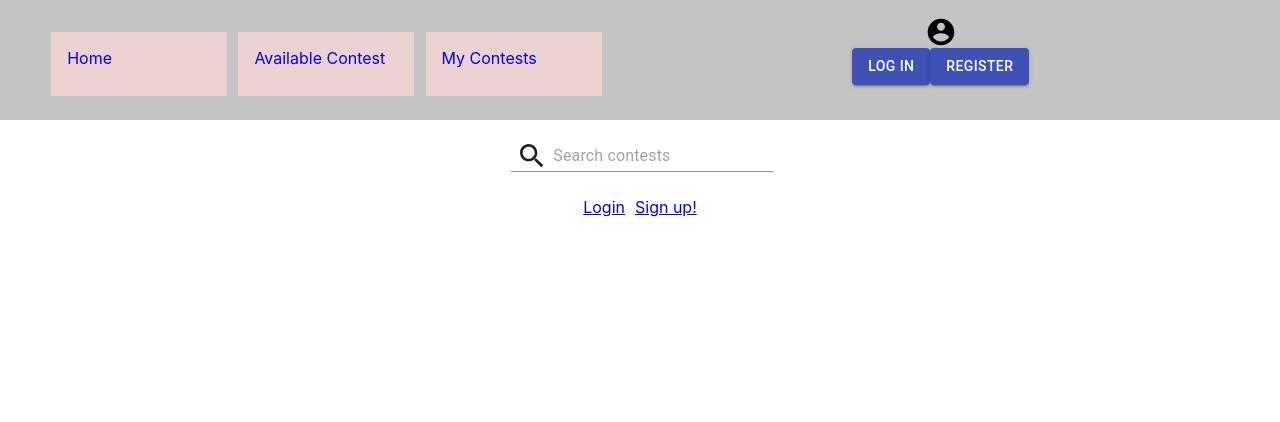
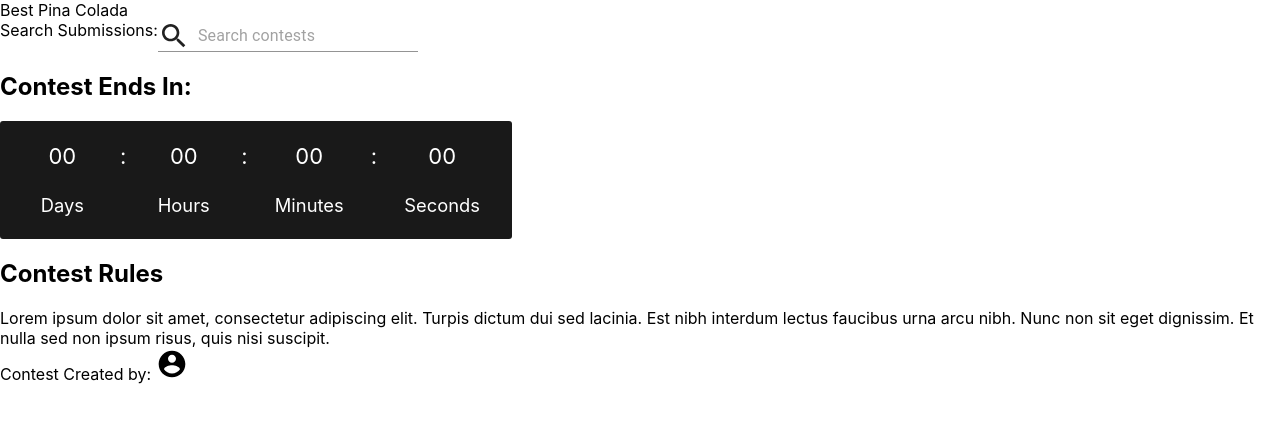
Before and after one commit to GA-hackathon/friendly-competition, a React (Create React App) app in the folder client/: page /contest/1 in a window 1280 px wide. Shown: the top 422 px of the page. Built offline with nearby package versions, Linux system fonts and the light colour scheme.

Commit message:
start count down timer

```diff
--- a/client/src/App.jsx
+++ b/client/src/App.jsx
@@ -4,6 +4,7 @@ import Home from "./screens/main/Home/Home";
 import Login from "./screens/auth/Login/Login";
 import Register from "./screens/auth/Register/Register";
 import ContestCreate from "./screens/ContestScreens/ContestCreate/ContestCreate.jsx";
+import ContestPage from './screens/ContestScreens/ContestPage/ContestPage'
 import { useStateValue } from "./providers/CurrentUserProvider";
 import { useHistory } from "react-router-dom";
 import { useEffect } from "react";
@@ -31,6 +32,7 @@ function App() {
       <Route path="/login" component={Login} />
       <Route path="/register" component={Register} />
       <Route path="/create-contest" component={ContestCreate} />
+      <Route path="/contest/:id" component={ContestPage} />
       <Route path="/" component={Home} />
     </Switch>
   );
--- a/client/src/components/Form/Search.jsx
+++ b/client/src/components/Form/Search.jsx
@@ -13,7 +13,7 @@ let Div = styled.div`
 `;
 function Search({ search, setSearch }) {
   return (
-    <Div>
+    <>
       <FormControl>
         <Input
           value={search}
@@ -31,7 +31,7 @@ function Search({ search, setSearch }) {
           }
         />
       </FormControl>
-    </Div>
+    </>
   );
 }
 
--- /dev/null
+++ b/client/src/screens/ContestScreens/ContestPage/ContestPage.css
@@ -0,0 +1,14 @@
+.timer{
+    background: rgb(0,0,0, 0.9);
+    color: white;
+    font-size: 22px;
+    display: grid;
+    grid-template-columns: repeat(7, 1fr);
+    text-align: center;
+    border-radius: 3px;
+    padding: 0rem 2rem;
+}
+
+.timer-container{
+ width: 40%;
+}
--- /dev/null
+++ b/client/src/screens/ContestScreens/ContestPage/ContestPage.jsx
@@ -0,0 +1,92 @@
+import React, { Fragment, useState, useRef, useEffect } from 'react';
+import Search from '../../../components/Form/Search';
+import { useStateValue } from "../../../providers/CurrentUserProvider";
+import AccountCircleIcon from "@material-ui/icons/AccountCircle";
+import './ContestPage.css'
+
+
+function ContestPage() {
+    const [{ currentUser }, dispatch] = useStateValue();
+    const [timerDays, setTimerDays] = useState('00');
+    const [timerHours, setTimerHours] = useState('00');
+    const [timerMinutes, setTimerMinutes] = useState('00');
+    const [timerSeconds, setTimerSeconds] = useState('00');
+
+    let interval = useRef()
+
+    const startTimer = () => {
+        const countdownDate = new Date('May 30, 2020 00:00:00').getTime();
+
+        interval = setInterval(() => {
+            const now = new Date().getTime();
+            const difference = countdownDate - now;
+
+            const days = Math.floor(difference / (1000 * 60 *60 * 24));
+            const hours = Math.floor((difference % (1000 * 60 *60 * 24) / (1000 * 60 * 60)));
+            const minutes = Math.floor((difference % (1000 * 60 * 60)) / (1000 * 60));
+            const seconds = Math.floor((difference % (1000 * 60)) / 1000);
+
+            if (difference < 0) {
+                // stop timer
+                clearInterval(interval.current)
+            } else {
+                setTimerDays(days);
+                setTimerHours(hours);
+                setTimerMinutes(minutes);
+                setTimerSeconds(seconds);
+            }
+        }, 1000)
+    }
+
+    useEffect(() => {
+      startTimer();
+        return () => {
+        clearInterval(interval.current);
+        }
+    })
+
+    return (
+        <Fragment>
+        <header>
+          <div className='submission-name'>Best Pina Colada</div>
+          <span>Search Submissions:</span>
+          <Search />
+        </header>
+        <main>
+            <section className='timer-container'>
+                <h2>Contest Ends In:</h2>
+            <div className='timer'>
+                <section>
+                    <p>{timerDays}</p>
+                    <p><small>Days</small></p>
+                </section>
+                <p>:</p>
+                <section>
+                    <p>{timerHours}</p>
+                    <p><small>Hours</small></p>
+                </section>
+                <p>:</p>
+                <section>
+                    <p>{timerMinutes}</p>
+                    <p><small>Minutes</small></p>
+                </section>
+                <p>:</p>
+                <section>
+                    <p>{timerSeconds}</p>
+                    <p><small>Seconds</small></p>
+                </section>
+            </div>
+            </section>
+            <h2>Contest Rules</h2>
+            <div>
+            Lorem ipsum dolor sit amet, consectetur adipiscing elit.
+            Turpis dictum dui sed lacinia. Est nibh interdum lectus faucibus urna arcu nibh.
+            Nunc non sit eget dignissim. Et nulla sed non ipsum risus, quis nisi suscipit.
+            </div>
+            <div>Contest Created by: <AccountCircleIcon className="icon" /><span>{currentUser?.first_name}</span><span>{currentUser?.last_name}</span></div>
+        </main>
+        </Fragment>
+    )
+}
+
+export default ContestPage
```
